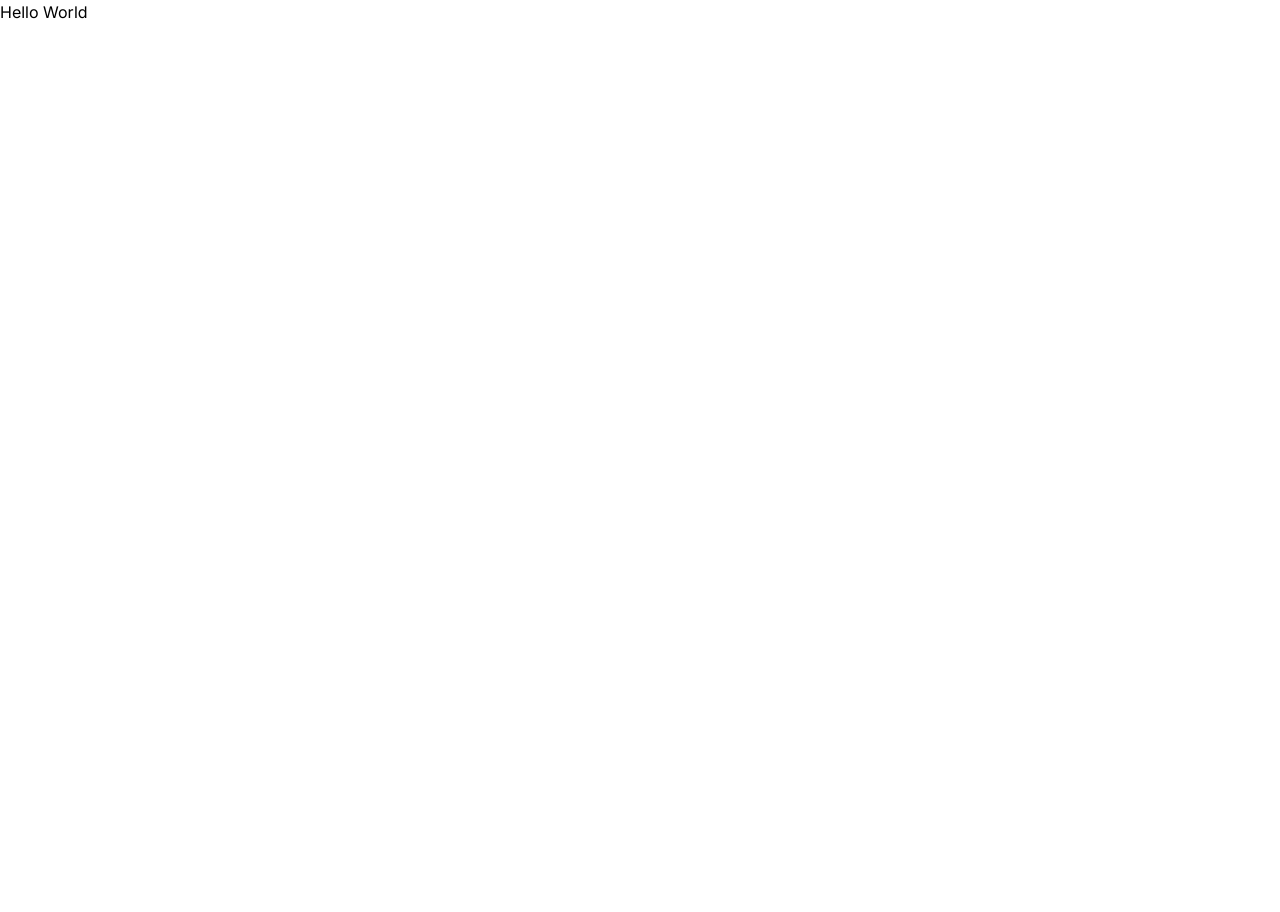
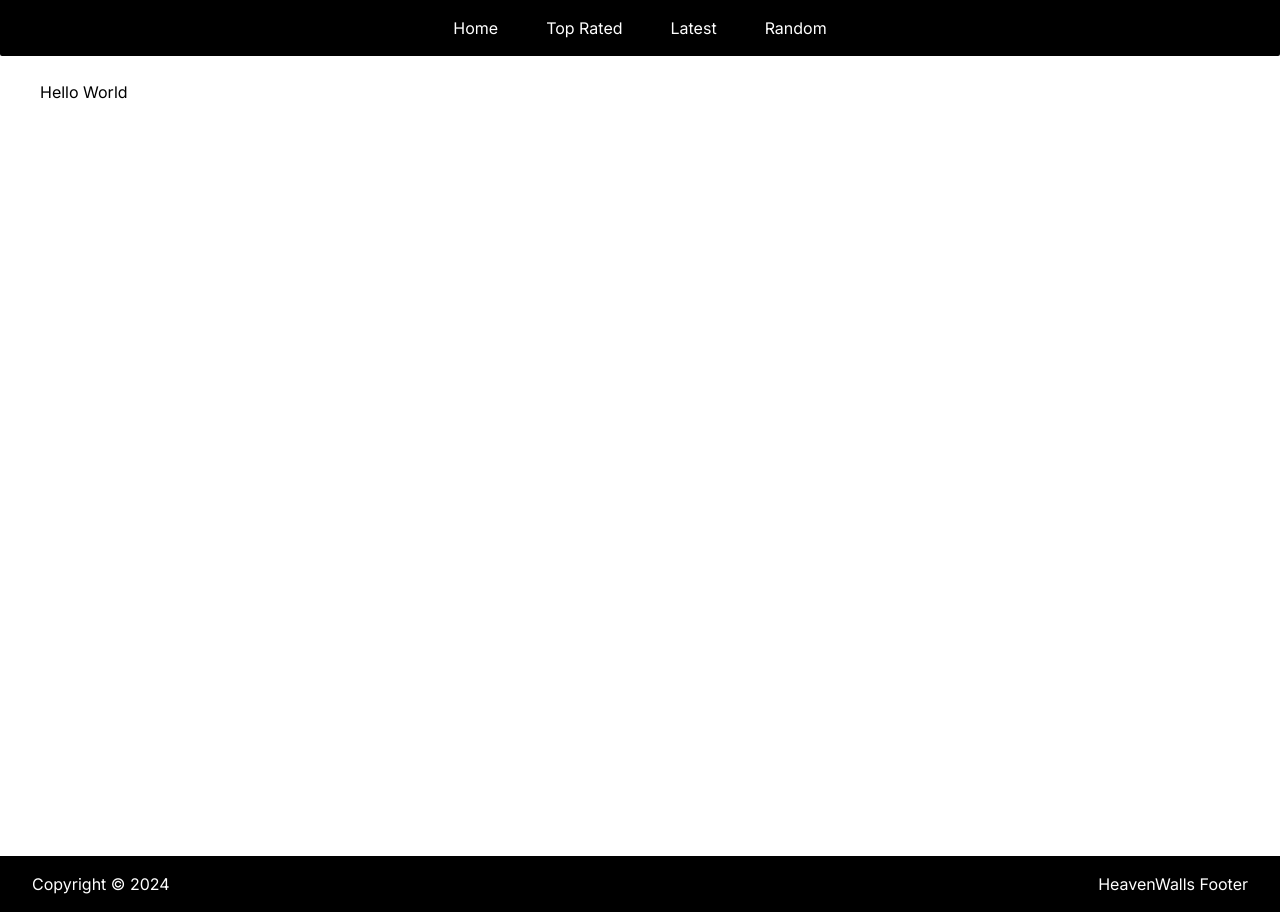
Before and after one commit to xtremeandroid/HeavenWallsV2, a Next.js app: page / in a window 1280 px wide. Before the commit the page ends 800 px from the top, so only its background shows below. Built offline with nearby package versions, Linux system fonts and the light colour scheme.

Commit message:
hello world

```diff
--- a/app/(site)/components/PageContent.tsx
+++ b/app/(site)/components/PageContent.tsx
@@ -1,3 +1,7 @@
 export default function PageContent() {
-  return <div className="">Hello World</div>;
+  return (
+    <div className="min-h-screen md:max-w-container md:mx-auto py-6">
+      Hello World
+    </div>
+  );
 }
--- a/app/(site)/page.tsx
+++ b/app/(site)/page.tsx
@@ -1,9 +1,13 @@
+import Header from "@/components/Header";
 import PageContent from "./components/PageContent";
+import Footer from "@/components/Footer";
 
 export default function Page() {
   return (
     <main>
+      <Header />
       <PageContent />
+      <Footer />
     </main>
   );
 }
--- a/app/layout.tsx
+++ b/app/layout.tsx
@@ -5,7 +5,7 @@ import "./globals.css";
 const inter = Inter({ subsets: ["latin"] });
 
 export const metadata: Metadata = {
-  title: "HeavenWalls - Free Wallpapers",
+  title: "HeavenWalls",
   description: "Download free wallpapers for your desktop, phone, and tablet.",
 };
 
--- /dev/null
+++ b/components/Footer.tsx
@@ -0,0 +1,8 @@
+export default function Footer() {
+  return (
+    <footer className="h-14 w-full bg-black text-white flex px-8 items-center justify-between">
+      <p>{"Copyright © 2024"}</p>
+      <p>{"HeavenWalls Footer"}</p>
+    </footer>
+  );
+}
--- /dev/null
+++ b/components/Header.tsx
@@ -0,0 +1,12 @@
+import Link from "next/link";
+
+export default function Header() {
+  return (
+    <header className="h-14 w-full bg-black text-white flex px-8 items-center justify-center rounded-b-sm gap-x-12">
+      <Link href="/">Home</Link>
+      <Link href="/top">Top Rated</Link>
+      <Link href="/latest">Latest</Link>
+      <Link href="/random">Random</Link>
+    </header>
+  );
+}
--- a/tailwind.config.ts
+++ b/tailwind.config.ts
@@ -13,6 +13,9 @@ const config: Config = {
         "gradient-conic":
           "conic-gradient(from 180deg at 50% 50%, var(--tw-gradient-stops))",
       },
+      maxWidth: {
+        container: "1200px",
+      },
     },
   },
   plugins: [],
```
